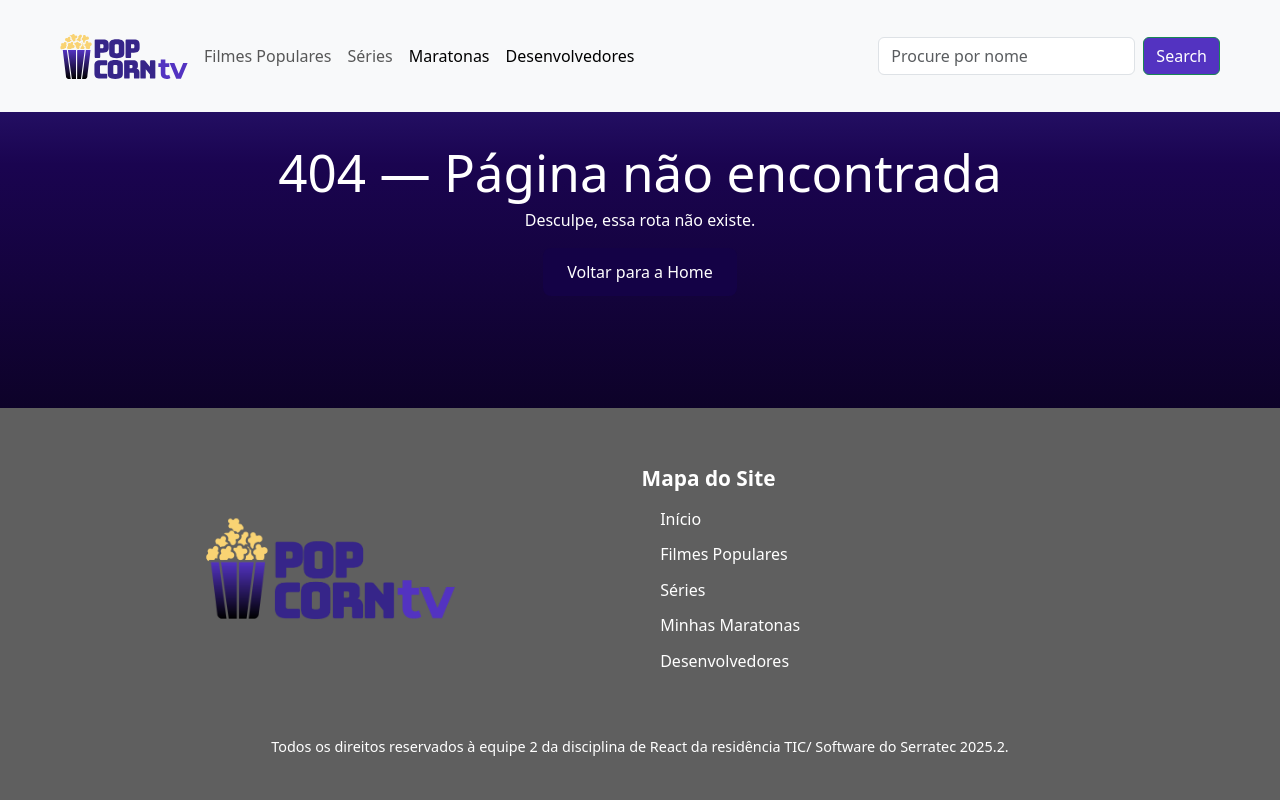
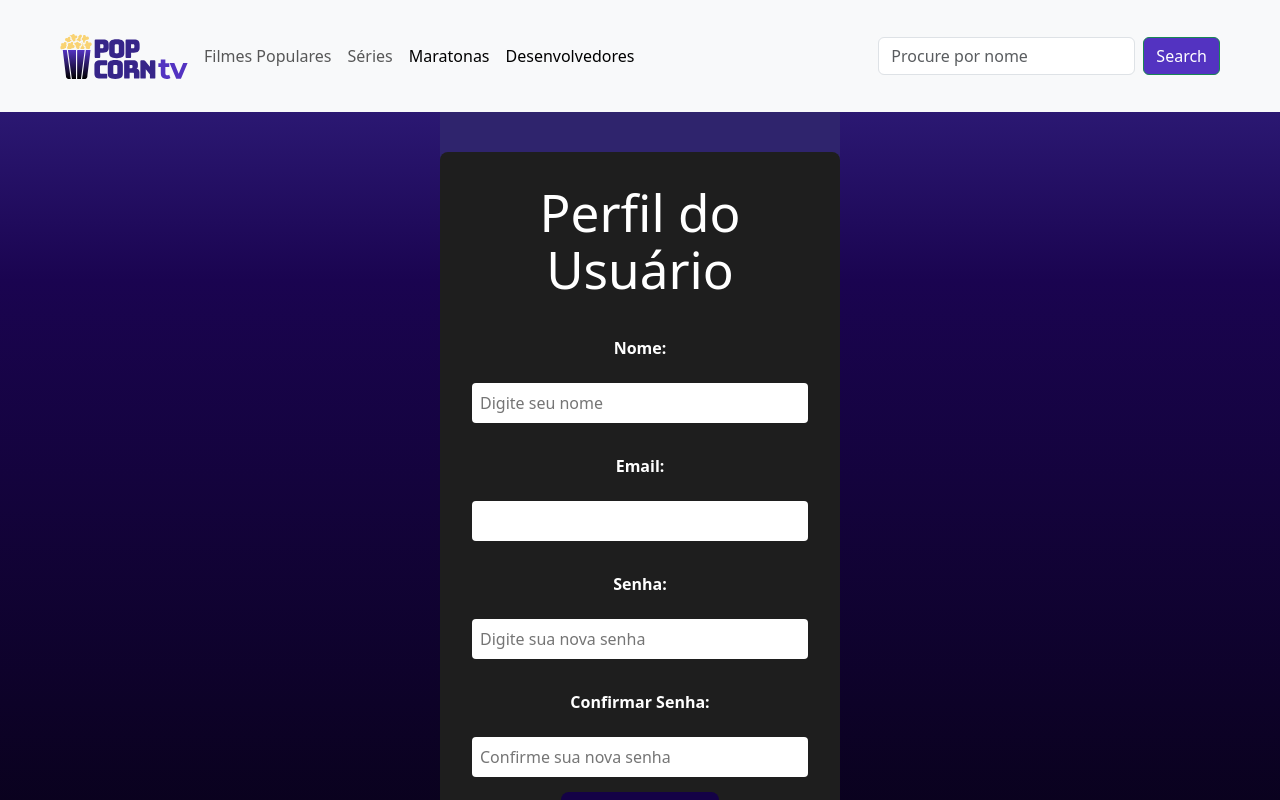
Before and after one commit to GohuCarvalho/Trabalho-Final-Desenvolvimento-Web-, a React (Vite) app in the folder Projeto-Final/: page /perfil in a window 1280 px wide. Built offline with nearby package versions, Linux system fonts and the light colour scheme.

Commit message:
Criacao da pagina de perfil

```diff
--- /dev/null
+++ b/Projeto-Final/src/pages/Perfil/index.jsx
@@ -0,0 +1,72 @@
+import React, { useState, useEffect } from "react";
+import {useAuth} from "../../hooks/UserContext";
+import {ActionButton} from "../../components/Button";
+import {Container, ProfileBox, Label, Input, Message} from "./style";
+
+
+export function Perfil () {
+    const {user} = useAuth();
+    const [Email, setEmail] = useState("");
+    const [Name, setName] = useState("");
+    const [Password, setPassword] = useState("");
+    const [ConfirmPassword, setConfirmPassword] = useState("");
+    const [message, setmessage] = useState("");
+
+    useEffect(() => {
+        if (user) {
+            setEmail(user.email);
+            setName(user.name);
+        }
+    }, [user]);
+
+    const handleUpdateProfile = async (e) => {
+        if (Password && Password !== ConfirmPassword) {
+      setmessage("As senhas não coincidem. Verifique e tente novamente.");
+
+      return;
+    }
+        try {
+            const payload = {};
+                if (Name) payload.name = Name;
+                if (Password) payload.password = Password;
+
+            const response = await fetch(`https://68dda422d7b591b4b78cfdd4.mockapi.io/usuarios/${user.id}`,
+                {
+                    method: "PUT",
+                    headers: { "content-type": "application/json" },
+                    body: JSON.stringify(payload),
+                }
+            );
+
+            if (!response.ok) {
+                throw new Error("Erro ao atualizar o perfil. Tente novamente.");
+            }
+            setmessage("Perfil atualizado com sucesso!");
+            setPassword("");
+        } catch (error) {
+            console.error(error);
+            setmessage(error.message || "Ocorreu um erro ao atualizar o perfil.");
+        }
+            };
+            return (
+                <Container>
+                    <ProfileBox>
+                        <h1>Perfil do Usuário</h1>
+
+                        <Label>Nome: </Label>
+                        <Input type="text" value={Name} onChange={(e) => setName(e.target.value)} placeholder="Digite seu nome " />
+                        <Label>Email: </Label>
+                        <Input type="text" value={Email} desabled />
+                        <Label>Senha: </Label>
+                        <Input type="password" value={Password} onChange={(e) => setPassword(e.target.value)} placeholder="Digite sua nova senha " />
+                        <Label>Confirmar Senha: </Label>
+                        <Input type="password" value={ConfirmPassword} onChange={(e) => setConfirmPassword(e.target.value)} placeholder="Confirme sua nova senha"
+        />
+
+                        <ActionButton onClick={handleUpdateProfile}>Atualizar Perfil</ActionButton>
+
+                        {message && <Message>{message}</Message>}
+                    </ProfileBox>
+                </Container>
+            );
+}
--- /dev/null
+++ b/Projeto-Final/src/pages/Perfil/style.jsx
@@ -0,0 +1,60 @@
+import styled from "styled-components";
+
+export const Container = styled.div`
+  display: flex;
+  justify-content: center;
+  align-items: center;
+  height: 100vh;
+  background-color: #2F246D;
+  color: white;
+`;
+
+export const ProfileBox = styled.div`
+  background: #1e1e1e;
+  padding: 2rem;
+  border-radius: 8px;
+  width: 400px;
+  text-align: center;
+
+  display: flex;
+  flex-direction: column;
+  align-items: center;
+  gap: 15px;
+`;
+
+
+export const Label = styled.label`
+  display: block;
+  margin-top: 1rem;
+  font-weight: bold;
+`;
+
+export const Input = styled.input`
+  width: 100%;
+  padding: 0.5rem;
+  margin-top: 0.5rem;
+  border-radius: 4px;
+  border: none;
+`;
+
+export const ActionButton = styled.button`
+  margin-top: 20px;
+  padding: 0.7rem 1.2rem;
+  background-color: #2F246D;
+  color: white;
+  border: none;
+  border-radius: 4px;
+  cursor: pointer;
+  font-weight: bold;
+  transition: background-color 0.3s ease;
+
+  &:hover {
+    background-color: #7d74ff;
+  }
+`;
+
+
+export const Message = styled.p`
+  margin-top: 1rem;
+  color: #F0F0F0;
+`;
--- a/Projeto-Final/src/routers/Routers.jsx
+++ b/Projeto-Final/src/routers/Routers.jsx
@@ -9,6 +9,7 @@ import { NotFound } from '../pages/PageNotFound';
 import Cadastro from '../pages/Cadastro';
 import { WatchlistMoviePage } from '../pages/WatchlistMovies';
 import { WatchlistTvPage } from '../pages/WatchlistTv/index';
+import { Perfil } from '../pages/Perfil';
 
 export const Routers = ({ searchTerm = '' }) => {
     return (
@@ -26,6 +27,7 @@ export const Routers = ({ searchTerm = '' }) => {
                 <Route path="/maratonas" element={<Maratonas />} />
                 <Route path="/maratonar-filmes" element={<WatchlistMoviePage />} />
                 <Route path="/maratonar-series" element={<WatchlistTvPage />} />
+                <Route path="/perfil" element={<Perfil />} />
                 <Route path='*' element={<NotFound />} />
             </Routes>
         </>
```
Also changed, not shown: Projeto-Final/src/pages/Cadastro/index.jsx (+6 -11 lines).
